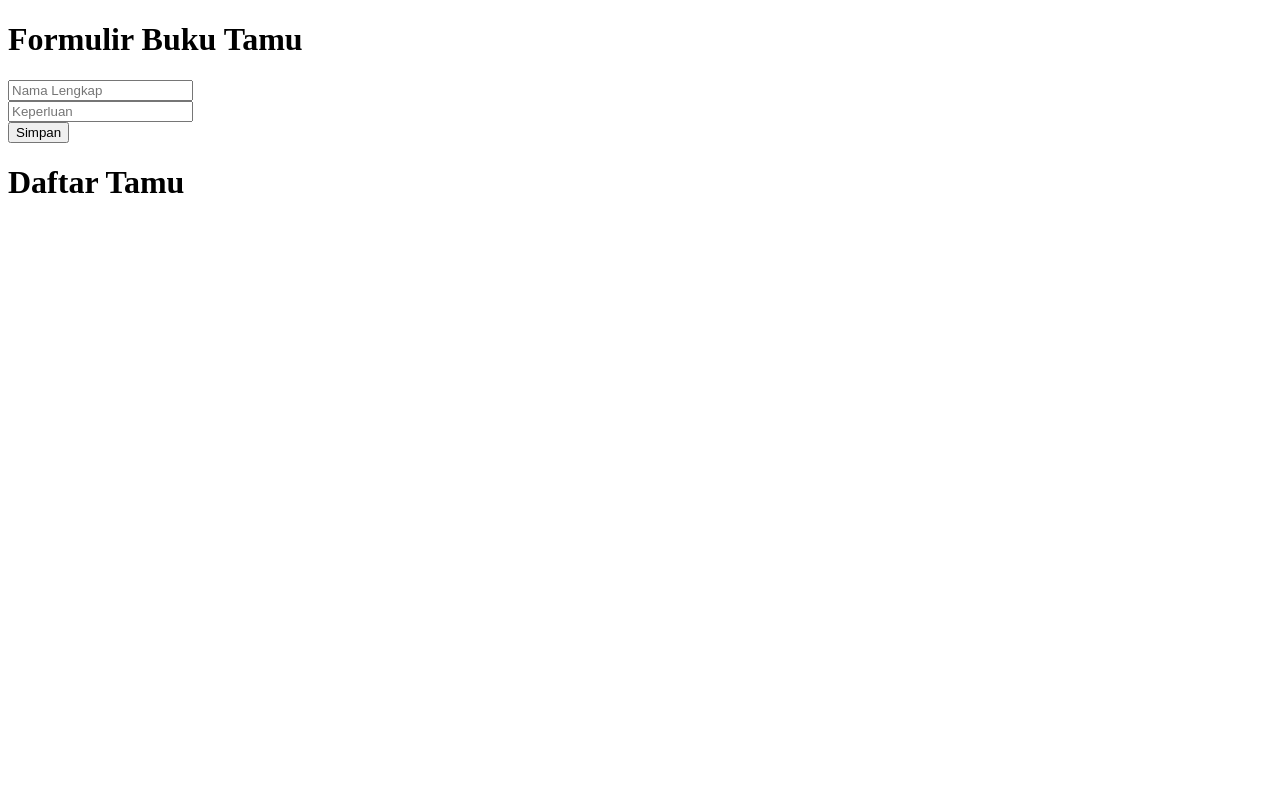
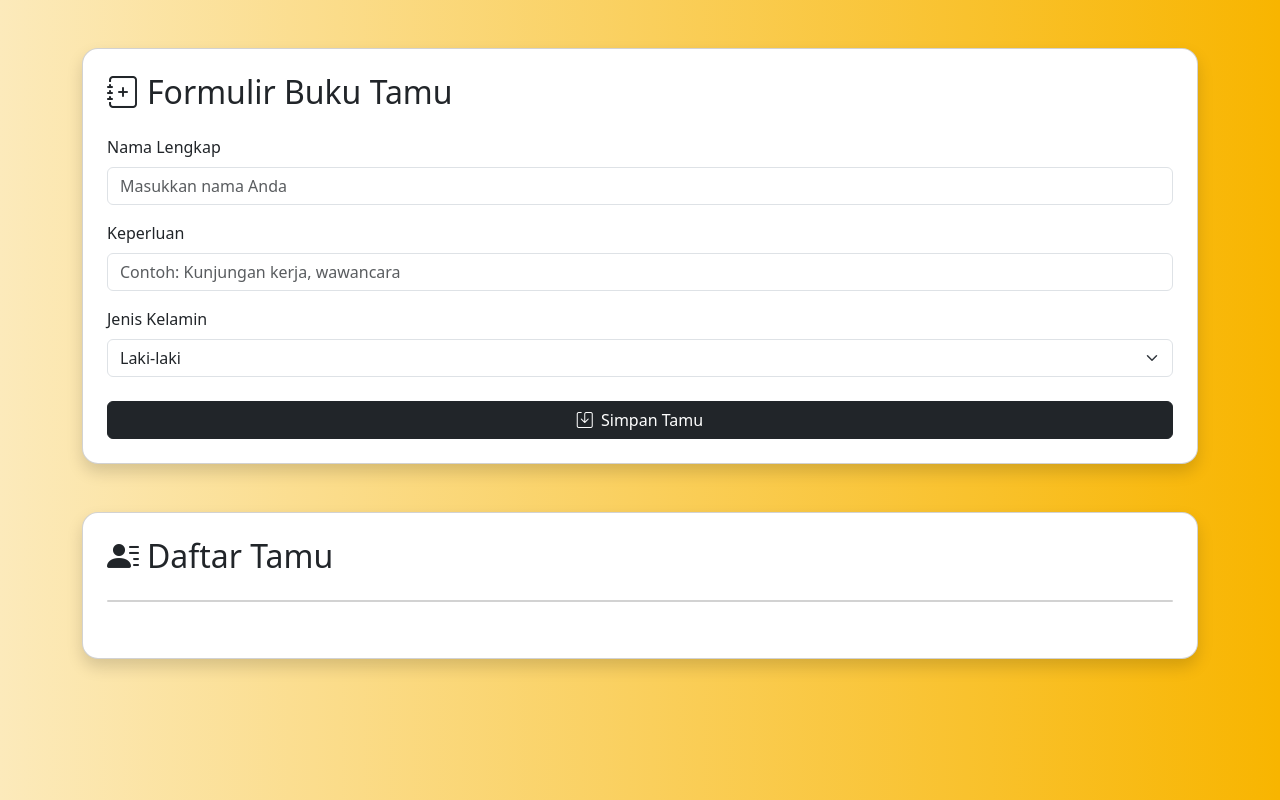
Before and after one commit to Angelim27/2425-si4a-paw1, a plain HTML site: page localStorage/index.html in a window 1280 px wide. Drawn offline with nearby package versions, Linux system fonts and the light colour scheme.

Commit message:
Update index.html

```diff
--- a/localStorage/index.html
+++ b/localStorage/index.html
@@ -3,16 +3,121 @@
 <head>
     <meta charset="UTF-8">
     <meta name="viewport" content="width=device-width, initial-scale=1.0">
-    <title>Local Storage</title>
+    <title>Buku Tamu Unik</title>
+    <!-- Bootstrap CSS -->
+    <link href="https://cdn.jsdelivr.net/npm/bootstrap@5.3.3/dist/css/bootstrap.min.css" rel="stylesheet">
+    <!-- Bootstrap Icons -->
+    <link href="https://cdn.jsdelivr.net/npm/bootstrap-icons@1.10.5/font/bootstrap-icons.css" rel="stylesheet">
+    <style>
+        body {
+            background: linear-gradient(to right, #fceabb, #f8b500);
+            min-height: 100vh;
+        }
+        .card {
+            border-radius: 1rem;
+        }
+        .form-section {
+            animation: fadeInUp 1s ease-in-out;
+        }
+        @keyframes fadeInUp {
+            from { opacity: 0; transform: translateY(30px); }
+            to { opacity: 1; transform: translateY(0); }
+        }
+    </style>
 </head>
 <body>
-    <h1>Formulir Buku Tamu</h1>
-    <input type="text" id="nama" placeholder="Nama Lengkap">
-    <br><input type="text" id="keperluan" placeholder="Keperluan"><br>
-    <button onclick="simpan()">Simpan</button>
 
-    <h1>Daftar Tamu</h1>
-    <ul id="daftar_tamu"></ul>
-    <script src="script.js"></script>
+<div class="container py-5">
+    <!-- Formulir Buku Tamu -->
+    <div class="card p-4 shadow form-section">
+        <h2 class="mb-4"><i class="bi bi-journal-plus me-2"></i>Formulir Buku Tamu</h2>
+        <div class="mb-3">
+            <label for="nama" class="form-label">Nama Lengkap</label>
+            <input type="text" id="nama" class="form-control" placeholder="Masukkan nama Anda">
+        </div>
+        <div class="mb-3">
+            <label for="keperluan" class="form-label">Keperluan</label>
+            <input type="text" id="keperluan" class="form-control" placeholder="Contoh: Kunjungan kerja, wawancara">
+        </div>
+        <div class="mb-4">
+            <label for="jk" class="form-label">Jenis Kelamin</label>
+            <select id="jk" class="form-select">
+                <option value="L">Laki-laki</option>
+                <option value="P">Perempuan</option>
+            </select>
+        </div>
+        <button class="btn btn-dark w-100" onclick="simpan()">
+            <i class="bi bi-save me-1"></i> Simpan Tamu
+        </button>
+    </div>
+
+    <!-- Daftar Tamu -->
+    <div class="card mt-5 p-4 shadow">
+        <h2 class="mb-4"><i class="bi bi-person-lines-fill me-2"></i>Daftar Tamu</h2>
+        <ul id="daftar_tamu" class="list-group mb-3"></ul>
+
+        <div class="text-muted small">
+            <p id="total_tamu" class="mb-1 fw-bold"></p>
+            <p id="tamu_laki"></p>
+            <p id="tamu_perempuan"></p>
+        </div>
+    </div>
+</div>
+
+<!-- Bootstrap JS -->
+<script src="https://cdn.jsdelivr.net/npm/bootstrap@5.3.3/dist/js/bootstrap.bundle.min.js"></script>
+
+<!-- Script tamu -->
+<script>
+    function simpan() {
+        const nama = document.getElementById('nama').value;
+        const keperluan = document.getElementById('keperluan').value;
+        const jk = document.getElementById('jk').value;
+
+        if (!nama || !keperluan) {
+            alert("Mohon isi semua kolom!");
+            return;
+        }
+
+        const tamu = { nama, keperluan, jk };
+        let daftar = JSON.parse(localStorage.getItem("tamuList") || "[]");
+        daftar.push(tamu);
+        localStorage.setItem("tamuList", JSON.stringify(daftar));
+        tampilkanTamu();
+        document.getElementById('nama').value = '';
+        document.getElementById('keperluan').value = '';
+    }
+
+    function tampilkanTamu() {
+        const list = JSON.parse(localStorage.getItem("tamuList") || "[]");
+        const ul = document.getElementById("daftar_tamu");
+        ul.innerHTML = "";
+
+        let laki = 0, perempuan = 0;
+
+        list.forEach((tamu, i) => {
+            const li = document.createElement("li");
+            li.className = "list-group-item d-flex justify-content-between align-items-center";
+            li.innerHTML = `
+                <div>
+                    <strong>${tamu.nama}</strong> - ${tamu.keperluan}
+                </div>
+                <span class="badge bg-${tamu.jk === 'L' ? 'primary' : 'danger'} text-dark">
+                    <i class="bi bi-gender-${tamu.jk === 'L' ? 'male' : 'female'}"></i> ${tamu.jk}
+                </span>`;
+
+                // primary = menggunakan warna biru boostrap
+                // warning = menggunakan warna kuning boostrap
+            ul.appendChild(li);
+
+            if (tamu.jk === "L") laki++;
+            else perempuan++;
+        });
+    }
+
+    // Load data saat halaman dibuka
+    tampilkanTamu();
+</script>
+
 </body>
 </html>
```
